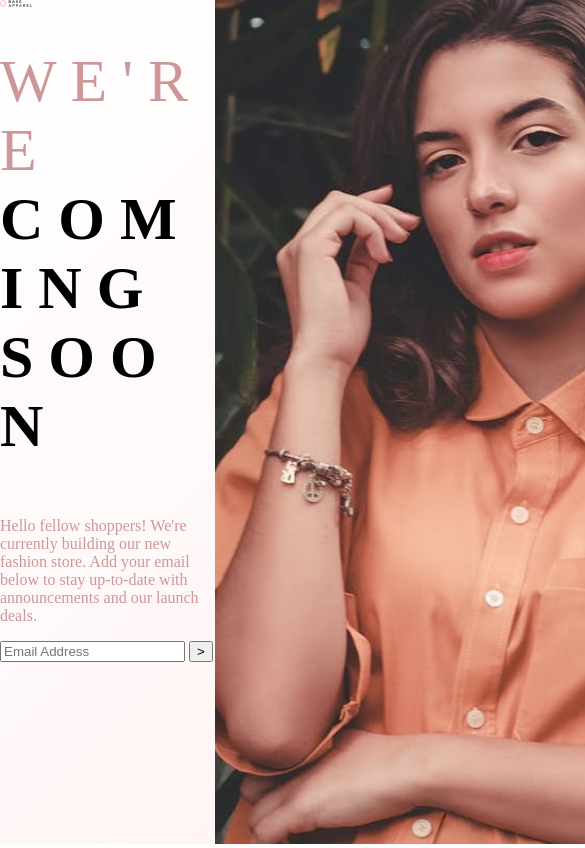
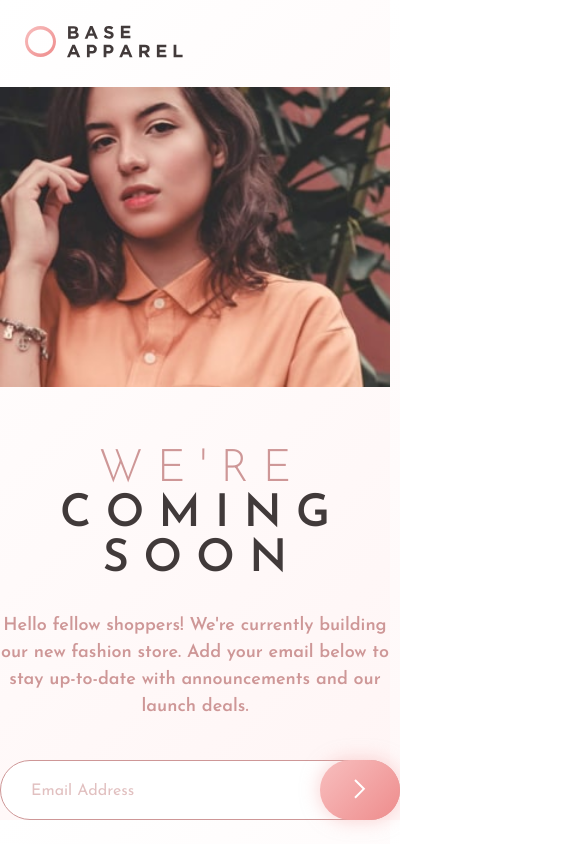
Before and after one commit to itsokthen/ComingSoonPageProject, a plain HTML site: page base-apparel-coming-soon-master/index.html in a window 390 px wide. Shown: the top 848 px of the page, 585 px wide, since content can reach past the window. Drawn offline with Linux system fonts and the light colour scheme; a web font is replaced by a local one.

Commit message:
mobile friendly complete

```diff
--- a/base-apparel-coming-soon-master/index.html
+++ b/base-apparel-coming-soon-master/index.html
@@ -16,10 +16,10 @@
     <title>Base Apparel coming soon page</title>
   </head>
   <body>
-    <div class="page-container">
+    <img class="logo" src="./images/logo.svg" />
+    <section class="page-container">
       <div class="page-info">
-        <img class="logo" src="./images/logo.svg" />
-        <h1>
+        <h1 class="coming-soon">
           <span>W E ' R E</span><span>C O M I N G</span>S O O N<span></span>
         </h1>
         <p class="page-text">
@@ -27,12 +27,22 @@
           Add your email below to stay up-to-date with announcements and our
           launch deals.
         </p>
-        <form>
-          <input type="email" name="email" placeholder="Email Address" />
-          <button>></button>
+        <form novalidate class="email-form">
+          <input
+            class="form-input"
+            type="email"
+            name="email"
+            placeholder="Email Address"
+          />
+          <img class="error-icon" src="./images/icon-error.svg" />
+          <button class="form-button" type="submit">
+            <img src="./images/icon-arrow.svg" alt="submit" />
+          </button>
+          <p class="error-text">Please provide a valid email</p>
         </form>
       </div>
-      <div class="hero-image"><img src="./images/hero-desktop.jpg" /></div>
-    </div>
+      <div class="hero-image"></div>
+    </section>
+    <script src="./index.js"></script>
   </body>
 </html>
--- /dev/null
+++ b/base-apparel-coming-soon-master/index.js
@@ -0,0 +1,19 @@
+const form = document.querySelector(".email-form");
+const email = document.querySelector(".form-input[type=email]");
+
+form.addEventListener("submit", (e) => {
+  e.preventDefault();
+  let emailValue = email.value;
+  if (validateEmail(emailValue)) {
+    form.classList.remove("error");
+  } else {
+    form.classList.add("error");
+  }
+});
+const validateEmail = (email) => {
+  return String(email)
+    .toLowerCase()
+    .match(
+      /^(([^<>()[\]\\.,;:\s@"]+(\.[^<>()[\]\\.,;:\s@"]+)*)|(".+"))@((\[[0-9]{1,3}\.[0-9]{1,3}\.[0-9]{1,3}\.[0-9]{1,3}\])|(([a-zA-Z\-0-9]+\.)+[a-zA-Z]{2,}))$/
+    );
+};
--- a/base-apparel-coming-soon-master/style.scss
+++ b/base-apparel-coming-soon-master/style.scss
@@ -2,54 +2,152 @@ $DesaturatedRed: hsl(0, 36%, 70%);
 $SoftRed: hsl(0, 93%, 68%);
 $DarkGrayishRed: hsl(0, 6%, 24%);
 
-@import url("@import url('https://fonts.googleapis.com/css2?family=Josefin+Sans:wght@300;400;600&display=swap');");
+@import url("https://fonts.googleapis.com/css2?family=Josefin+Sans:wght@300;400;600&display=swap");
+* {
+  margin: 0;
+  padding: 0;
+  box-sizing: border-box;
+}
 
 body {
   font-size: 16px;
-  margin: 0;
-  padding: 0px;
+  font-family: "Josefin Sans", sans-serif;
+  background: linear-gradient(135deg, hsl(0, 0%, 100%), hsl(0, 100%, 98%));
+}
+
+.logo {
+  padding: 25px;
 }
 
 .page-container {
   display: flex;
-  width: 100vw;
-  height: 100vh;
+  flex-direction: column-reverse;
+  background-image: linear-gradient(
+    135deg,
+    hsl(0, 0%, 100%),
+    hasl(0, 100%, 98%)
+  );
 }
 
 .page-info {
   display: flex;
   flex-direction: column;
-  width: 60vw;
-  background: linear-gradient(135deg, hsl(0, 0%, 100%), hsl(0, 100%, 98%));
-  .logo {
-    width: 15%;
-  }
-  h1 {
-    font-size: 60px;
-    display: flex;
-    flex-direction: column;
-    span:first-child {
-      color: $DesaturatedRed;
-      font-weight: 300;
-    }
-  }
-  h3 {
-    font-size: 20px;
-    font-weight: 600;
-    display: flex;
-    flex-direction: column;
+  align-items: center;
+}
+
+.coming-soon {
+  font-weight: 600;
+  display: flex;
+  flex-direction: column;
+  margin: 30px 0 30px 0;
+  align-items: center;
+  font-size: 45px;
+  color: $DarkGrayishRed;
+  span:first-child {
+    font-weight: 300;
+    color: $DesaturatedRed;
   }
 }
 
 .page-text {
+  width: 400px;
+  display: flex;
+  text-align: center;
+  font-weight: 600;
   color: $DesaturatedRed;
+  font-size: 18px;
+  margin-bottom: 40px;
+  line-height: 1.5;
 }
 
 .hero-image {
-  width: 45vw;
+  width: 100%;
+  height: 300px;
+  background-image: url(./images/hero-mobile.jpg);
+  background-size: cover;
+  margin-bottom: 30px;
 }
 
-.hero-image img {
-  min-width: 100%;
-  min-height: 100%;
+.email-form {
+  position: relative;
+  display: block;
+  height: 60px;
+  margin: 0 auto;
+  width: 400px;
 }
+.email-form.error {
+  input {
+    border: 2px solid $SoftRed;
+  }
+  .error-icon {
+    display: block;
+  }
+  .error-text {
+    display: block;
+  }
+}
+
+.form-input {
+  position: absolute;
+  width: 100%;
+  height: 100%;
+  outline: none;
+  border: 1px solid $DesaturatedRed;
+  border-radius: 30px;
+  padding-left: 30px;
+}
+.form-input::placeholder {
+  font-family: "Josefin Sans", sans-serif;
+  font-size: 16px;
+  color: $DesaturatedRed;
+  opacity: 0.6;
+}
+
+.form-button {
+  cursor: pointer;
+  position: absolute;
+  right: 0;
+  border: none;
+  outline: none;
+  color: white;
+  width: 80px;
+  height: 100%;
+  border-radius: 50px;
+  background-image: linear-gradient(135deg, hsl(0, 80%, 86%), hsl(0, 74%, 74%));
+  box-shadow: 0px 0px 18px 1px #f4aaab82;
+  transition: 0.3s ease box-shadow;
+}
+
+.form-button:hover {
+  background-image: linear-gradient(
+    135deg,
+    hsl(0, 80%, 86%),
+    hsla(0, 52%, 80%, 0.781)
+  );
+  box-shadow: 0px 0px 13px 2px #f4aaabbf;
+}
+
+.error-icon {
+  display: inline-block;
+  position: absolute;
+  right: 85px;
+  top: 24%;
+  display: none;
+}
+
+.error-text {
+  position: absolute;
+  left: 35px;
+  top: 70px;
+  font-size: 16px;
+  color: $SoftRed;
+  display: none;
+}
+
+@media (min-width: 768px) {
+  .hero-image {
+    width: 80%;
+    height: 100vh;
+    background-image: url(./images/hero-desktop.jpg);
+  }
+}
```
Also changed, not shown: base-apparel-coming-soon-master/style.css, 1 other file.
